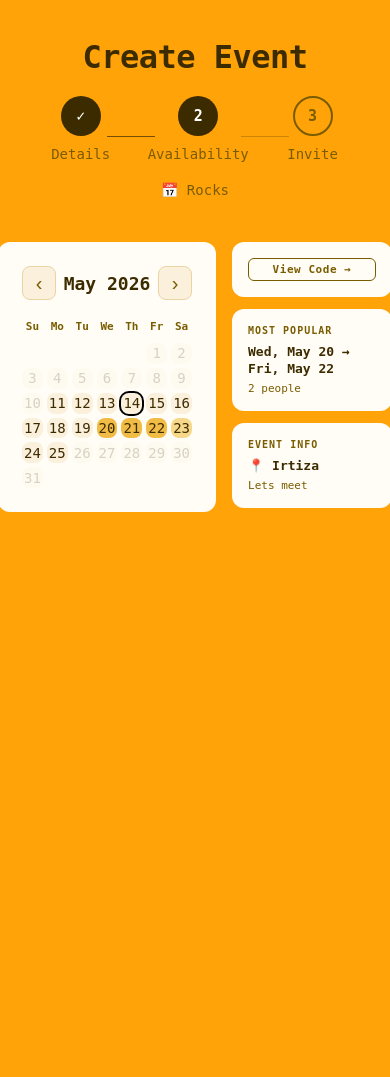
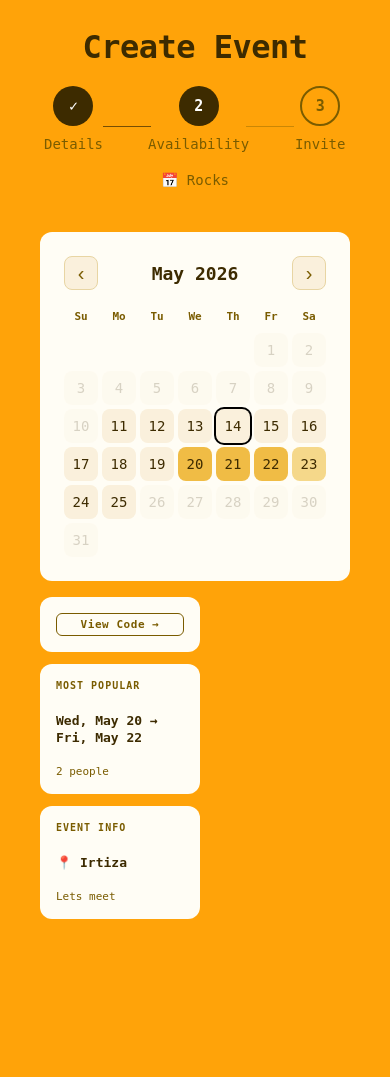
Before and after one commit to tallerasian/Web-Dev-Project, a Flask app: page /event/1/heatmap in a window 390 px wide. Before the commit the page ends 512 px from the top, so only its background shows below. Run offline with Flask 3, Linux system fonts and the light colour scheme; a user stored in the database is signed in; data comes from the database, SQL or seed files in the repository; some libraries are stand-ins or nearby versions.

Commit message:
Stack event panels on mobile screens

```diff
--- a/app/static/css/heatmap.css
+++ b/app/static/css/heatmap.css
@@ -1,22 +1,22 @@
 :root {
-  --bg:          #F0A500;
-  --bg-orange:   #ffa309;
-  --brown-dark:  #3D2B00;
-  --brown-mid:   #7A5C00;
-  --card:        #FAF0DC;
-  --card-dark:   #E8D5A3;
-  --white-soft:  #FFFDF5;
-  --brown-btn:   #2C1A00;
+  --bg: #f0a500;
+  --bg-orange: #ffa309;
+  --brown-dark: #3d2b00;
+  --brown-mid: #7a5c00;
+  --card: #faf0dc;
+  --card-dark: #e8d5a3;
+  --white-soft: #fffdf5;
+  --brown-btn: #2c1a00;
 
   /* heat scale */
-  --heat-0: #FAF0DC;
-  --heat-1: #F5D88A;
-  --heat-2: #F0BC45;
-  --heat-3: #E09020;
-  --heat-4: #C06010;
-  --heat-5: #9A3A00;
+  --heat-0: #faf0dc;
+  --heat-1: #f5d88a;
+  --heat-2: #f0bc45;
+  --heat-3: #e09020;
+  --heat-4: #c06010;
+  --heat-5: #9a3a00;
 
-  --font: 'Courier Prime', monospace;
+  --font: "Courier Prime", monospace;
   --radius: 12px;
   --radius-sm: 8px;
 }
@@ -24,7 +24,11 @@
 /* ─────────────────────────────────────────
    RESET / BASE
 ───────────────────────────────────────── */
-* { box-sizing: border-box; margin: 0; padding: 0; }
+* {
+  box-sizing: border-box;
+  margin: 0;
+  padding: 0;
+}
 
 body {
   font-family: var(--font);
@@ -158,7 +162,9 @@ body {
   justify-content: center;
 }
 
-.month-nav button:hover { background: var(--card-dark); }
+.month-nav button:hover {
+  background: var(--card-dark);
+}
 
 .month-nav span {
   font-size: 18px;
@@ -192,10 +198,22 @@ body {
   color: var(--brown-dark);
 }
 
-.day.empty       { background: transparent; pointer-events: none; border: none; }
-.day.out-of-range { opacity: 0.2; cursor: not-allowed; pointer-events: none; }
-.day.today       { box-shadow: 0 0 0 2px #000000; }
-.day:hover:not(.empty):not(.out-of-range) { filter: brightness(0.9); }
+.day.empty {
+  background: transparent;
+  pointer-events: none;
+  border: none;
+}
+.day.out-of-range {
+  opacity: 0.2;
+  cursor: not-allowed;
+  pointer-events: none;
+}
+.day.today {
+  box-shadow: 0 0 0 2px #000000;
+}
+.day:hover:not(.empty):not(.out-of-range) {
+  filter: brightness(0.9);
+}
 
 /* ─────────────────────────────────────────
    HEATMAP-TIMES  —  time-slot grid
@@ -206,7 +224,9 @@ body {
   user-select: none;
 }
 
-.corner      { height: 28px; }
+.corner {
+  height: 28px;
+}
 
 .day-header {
   text-align: center;
@@ -233,21 +253,37 @@ body {
   cursor: pointer;
 }
 
-.cell:hover  { filter: brightness(0.85); }
+.cell:hover {
+  filter: brightness(0.85);
+}
 
 /* ─────────────────────────────────────────
    HEAT SCALE  (shared by both pages)
 ───────────────────────────────────────── */
-.heat-0 { background: var(--heat-0); }
-.heat-1 { background: var(--heat-1); }
-.heat-2 { background: var(--heat-2); }
-.heat-3 { background: var(--heat-3); }
-.heat-4 { background: var(--heat-4); }
-.heat-5 { background: var(--heat-5); }
+.heat-0 {
+  background: var(--heat-0);
+}
+.heat-1 {
+  background: var(--heat-1);
+}
+.heat-2 {
+  background: var(--heat-2);
+}
+.heat-3 {
+  background: var(--heat-3);
+}
+.heat-4 {
+  background: var(--heat-4);
+}
+.heat-5 {
+  background: var(--heat-5);
+}
 
 .heat-3,
 .heat-4,
-.heat-5 { color: white; }
+.heat-5 {
+  color: white;
+}
 
 /* ─────────────────────────────────────────
    SIDE PANELS  (both pages)
@@ -362,21 +398,43 @@ body {
 }
 
 @media (max-width: 600px) {
-    body {
-        padding: 10px;
-    }
+  .content,
+  .main-content,
+  .heatmap-content,
+  .heatmap-layout,
+  .availability-layout,
+  .event-layout {
+    display: flex;
+    flex-direction: column;
+    align-items: stretch;
+    width: 100%;
+    max-width: 100%;
+  }
 
-    .heatmap-container {
-        width: 100%;
-        overflow-x: auto;
-    }
+  .calendar-card,
+  .calendar-panel,
+  .heatmap-card {
+    width: 100%;
+    max-width: 100%;
+  }
 
-    .heatmap-grid {
-        min-width: 600px;
-    }
+  .side-panel,
+  .info-panel,
+  .event-sidebar,
+  .summary-panel {
+    width: 100%;
+    max-width: 100%;
+    display: flex;
+    flex-direction: column;
+    gap: 14px;
+  }
 
-    .btn {
-        font-size: 16px;
-        padding: 10px;
-    }
+  .code-card,
+  .view-code-card,
+  .popular-card,
+  .most-popular-card,
+  .event-info-card {
+    width: 100%;
+    max-width: 100%;
+  }
 }
```
